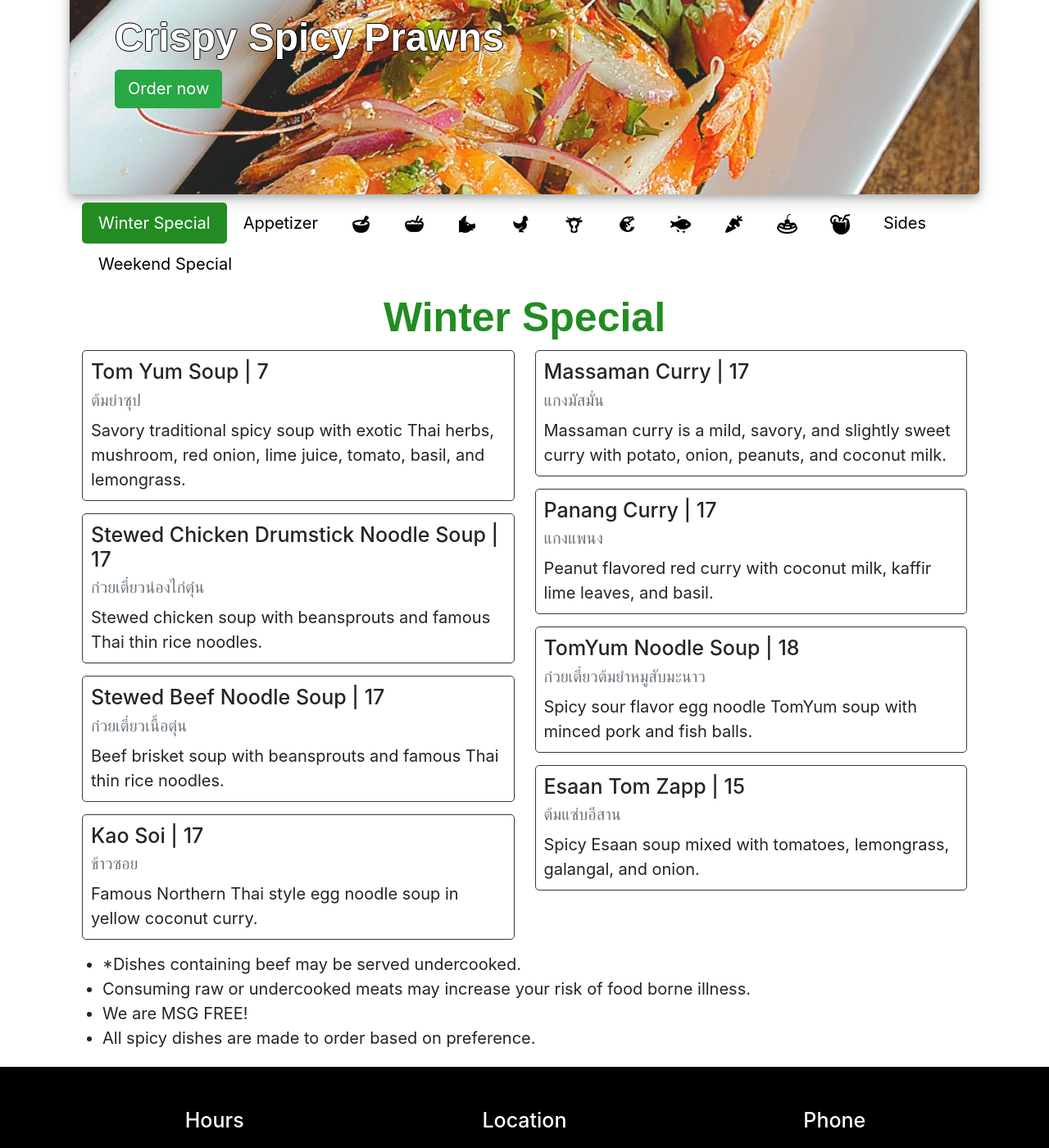
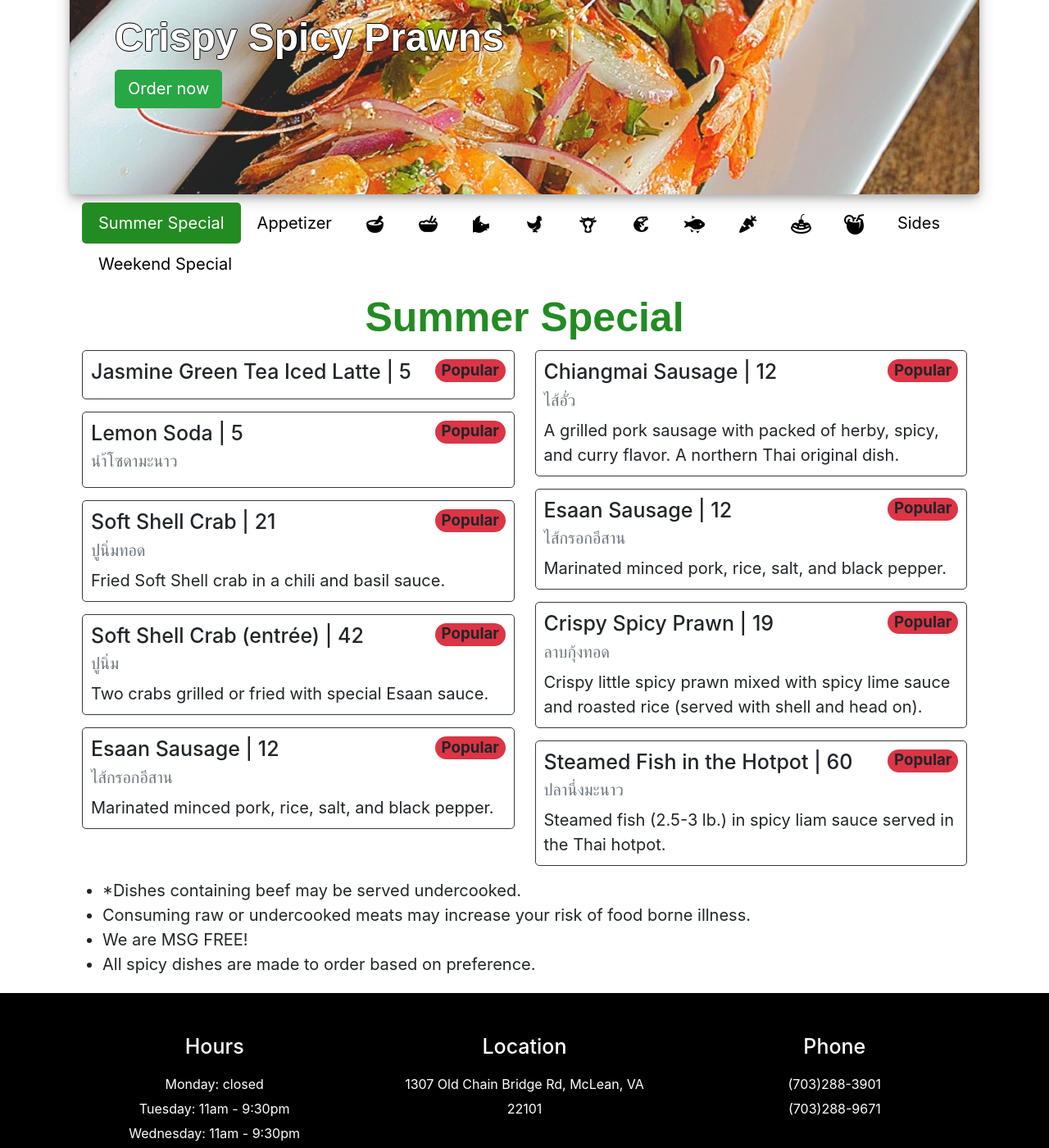
Before and after one commit to rainerdeal/esaan, a Jekyll site: the page built from menu.md, in a window 1280 px wide and 1400 px high, scrolled down 398 px. Shown: the whole window at 82% size. Built offline with Jekyll 4.4.1, drawn with Linux system fonts in a browser that asks for light colours; a script that is not in the unit is left out.

Commit message:
📝 Menu Update (Summer)

```diff
--- a/_data/summer.yml
+++ b/_data/summer.yml
@@ -1,15 +1,3 @@
-#-
-#  name: Soft Shell Crab
-#  thai_name: ปูนิ่มทอด
-#  description: Fried Soft Shell crab in a chili and basil sauce.
-#  price: 20
-#  popular: true
-#-
-#  name: Soft Shell Crab (entrée)
-#  thai_name: ปูนิ่ม
-#  description: Two crabs grilled or fried with special Esaan sauce.
-#  price: 40
-#  popular: true
 -
   name: Jasmine Green Tea Iced Latte
   thai_name:
@@ -20,6 +8,30 @@
   name: Lemon Soda
   thai_name: นำ้โซดามะนาว
   price: 5
+  popular: true
+-
+  name: Soft Shell Crab
+  thai_name: ปูนิ่มทอด
+  description: Fried Soft Shell crab in a chili and basil sauce.
+  price: 21
+  popular: true
+-
+  name: Soft Shell Crab (entrée)
+  thai_name: ปูนิ่ม
+  description: Two crabs grilled or fried with special Esaan sauce.
+  price: 42
+  popular: true
+-
+  name: Esaan Sausage
+  thai_name: ไส้กรอกอีสาน
+  description: Marinated minced pork, rice, salt, and black pepper.
+  price: 12
+  popular: true
+-
+  name: Chiangmai Sausage
+  thai_name: ไส้อั่ว
+  description: A grilled pork sausage with packed of herby, spicy, and curry flavor. A northern Thai original dish.
+  price: 12
   popular: true
 -
   name: Esaan Sausage
@@ -33,3 +45,9 @@
   description: Crispy little spicy prawn mixed with spicy lime sauce and roasted rice (served with shell and head on).
   price: 19
   popular: true
+-
+  name: Steamed Fish in the Hotpot
+  thai_name: ปลานึ่งมะนาว
+  description: Steamed fish (2.5-3 lb.) in spicy liam sauce served in the Thai hotpot.
+  price: 60
+  popular: true
--- a/_layouts/menu.html
+++ b/_layouts/menu.html
@@ -34,7 +34,7 @@ layout: default
 
         <!-- Menu Nav -->
         <div class="nav nav-pills nav-fill" id="v-pills-tab" role="tablist" aria-orientation="vertical">
-            <a class="nav-link active" id="v-pills-special-tab" data-toggle="pill" href="#v-pills-special" role="tab" aria-controls="v-pills-special" aria-selected="true">Winter Special</a>
+            <a class="nav-link active" id="v-pills-special-tab" data-toggle="pill" href="#v-pills-special" role="tab" aria-controls="v-pills-special" aria-selected="true">Summer Special</a>
             <a class="nav-link" id="v-pills-apps-tab" data-toggle="pill" href="#v-pills-apps" role="tab" aria-controls="v-pills-apps" aria-selected="false">Appetizer</a>
             <a class="nav-link" id="v-pills-somtum-tab" data-toggle="pill" href="#v-pills-somtum" role="tab" aria-controls="v-pills-somtum" aria-selected="false"><img src="images/icons/icons8-mortar-and-pestle-100.png" style="height:1.25rem;"></a>
             <a class="nav-link" id="v-pills-rice-and-noodles-tab" data-toggle="pill" href="#v-pills-rice-and-noodles" role="tab" aria-controls="v-pills-rice-and-noodles" aria-selected="false"><img src="images/icons/icons8-rice-bowl-100.png" style="height:1.25rem;"></a>
@@ -55,11 +55,11 @@ layout: default
             <div class="tab-pane fade show active" id="v-pills-special" role="tabpanel" aria-labelledby="v-pills-special-tab">
                 <div class="sticker-wrapper">
                     <div class="sticker">
-                        <h1 class="title">Winter Special</h1>
+                        <h1 class="title">Summer Special</h1>
                     </div>
                 </div>
                 <div class="card-columns">
-                    {% for item in site.data.winter %}
+                    {% for item in site.data.summer %}
                         <div class="card border-dark">
                             <div class="card-body">
                                 <h5 class="card-title">{{ item.name }} | {{ item.price }}
```
